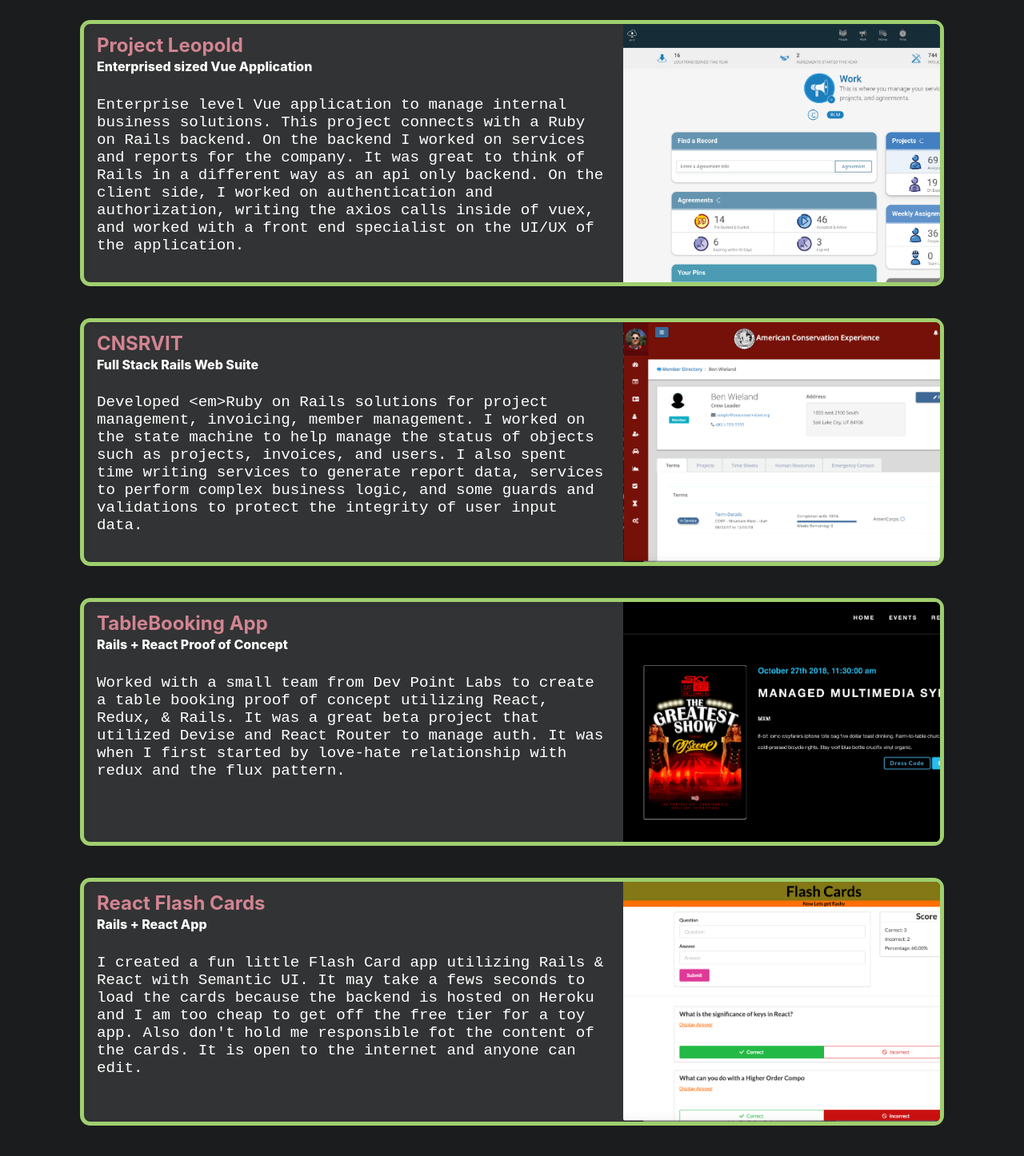
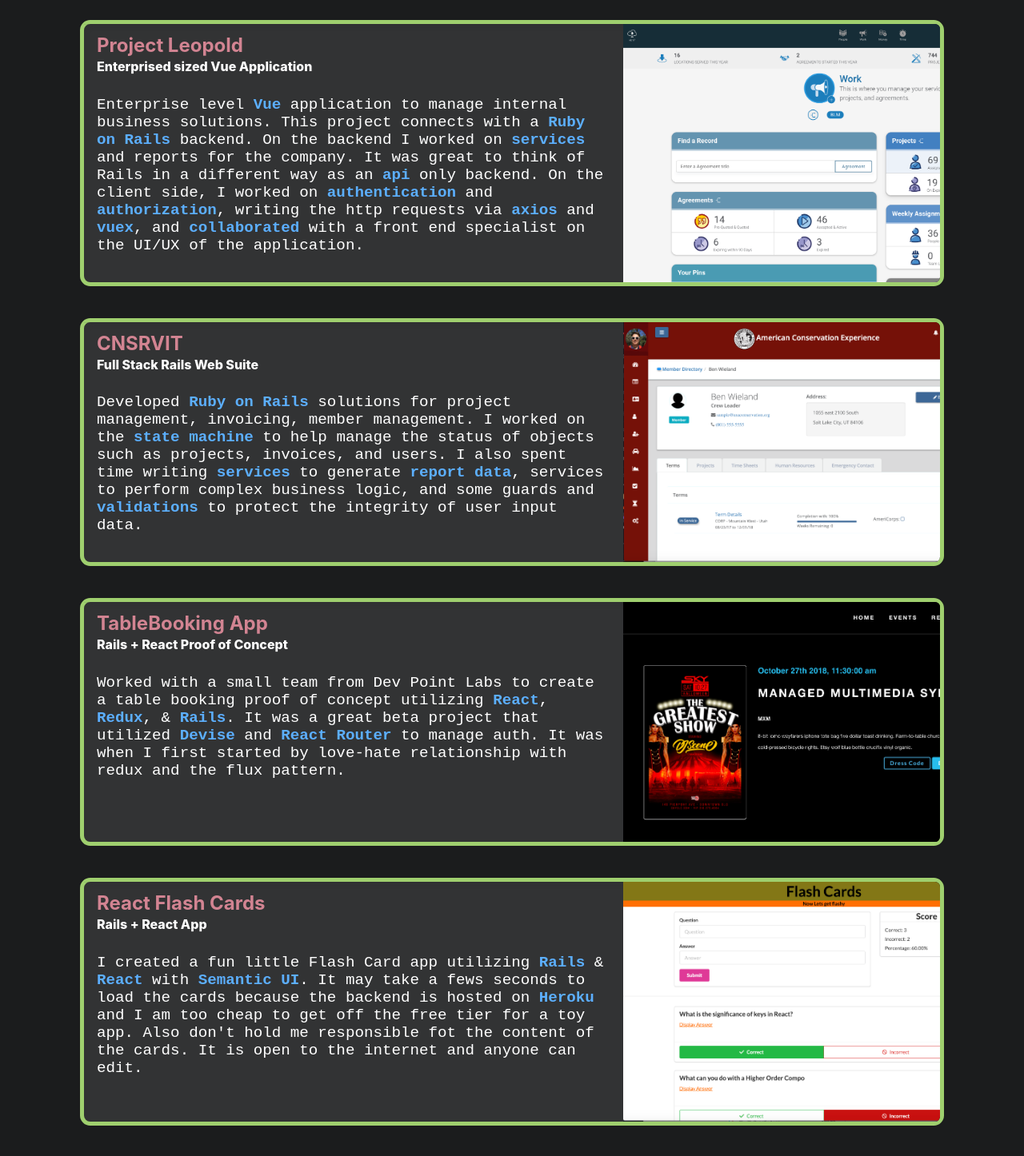
Before and after one commit to pohl989/pohlfolio, a React (Create React App) app: page / in a window 1280 px wide. Shown: the part 1048-2494 px from the top of the page at 80% size. Built offline with nearby package versions, Linux system fonts and the light colour scheme; a web font is replaced by a local one.

Commit message:
add strong text

```diff
--- a/src/App.css
+++ b/src/App.css
@@ -36,6 +36,10 @@
 .fade-out {
   opacity: 0;
   transition: opacity 1s ease;
+}
+/* #9fcf6e  #d28492 #5cafff*/
+strong {
+  color: #5cafff;
 }
 
 
--- a/src/components/NewProject.js
+++ b/src/components/NewProject.js
@@ -1,4 +1,4 @@
-import React from 'react'
+import React, {dangerouslySetInnerHTML} from 'react'
 import PropTypes from 'prop-types'
 
 // ? temp move out once it looks goood
@@ -6,6 +6,11 @@ import styled from 'styled-components'
 const cardShadow2 = 'inset 3px 4px 5px rgba(45, 45, 45, .2)'
 import {colors, media} from '../styledComponents/Defaults'
 const borderRadius = '.8em;'
+
+// ? never to be used with external content
+function createMarkup(markup) {
+  return {__html: markup}
+}
 
 const ProjectImageContainer = styled.div`
   min-width:300px;
@@ -111,11 +116,12 @@ function NewProject( {title, description, subTitle, imageUrl}) {
           clear: 'both',
         }}
         >
-          <p style={{
-            fontSize: '1.2rem',
-            fontFamily: '\'Roßboto Mono\', monospace',
-          }}>
-            {description}
+          <p
+            dangerouslySetInnerHTML={createMarkup(description)}
+            style={{
+              fontSize: '1.2rem',
+              fontFamily: '\'Roßboto Mono\', monospace',
+            }}>
           </p>
         </div>
 
--- a/src/featured-projects.js
+++ b/src/featured-projects.js
@@ -10,10 +10,13 @@ const featureProjects = [
     id: 1,
     title: 'Project Leopold',
     imageUrl: leopold,
-    description: `Enterprise level Vue application to manage internal business solutions. This project
-    connects with a Ruby on Rails backend. On the backend I worked on services and reports for the company.
-    It was great to think of Rails in a different way as an api only backend. On the client side, I worked on
-    authentication and authorization, writing the axios calls inside of vuex, and worked with a front end specialist
+    description: `Enterprise level <strong>Vue</strong> application to manage internal business solutions. This project
+    connects with a <strong>Ruby on Rails</strong> backend. On the backend
+    I worked on <strong>services</strong> and reports for the company.
+    It was great to think of Rails in a different way as an <strong>api</strong> only backend. On the client side, I worked on
+    <strong>authentication</strong> and <strong>authorization</strong>,
+    writing the http requests via <strong>axios</strong> and <strong>vuex</strong>, and
+    <strong>collaborated</strong> with a front end specialist
     on the UI/UX of the application.
     `,
     subTitle: 'Enterprised sized Vue Application',
@@ -22,11 +25,11 @@ const featureProjects = [
     id: 2,
     title: 'CNSRVIT',
     imageUrl: member,
-    description: `Developed <em>Ruby on Rails solutions for project management, invoicing,
-                member management. I worked on the state machine to help manage the status
+    description: `Developed <strong>Ruby on Rails</strong> solutions for project management, invoicing,
+                member management. I worked on the <strong>state machine</strong> to help manage the status
                 of objects such as projects, invoices, and users. I also spent time writing
-                services to generate report data, services to perform complex business logic,
-                and some guards and validations to protect the integrity of user input data.
+                <strong>services</strong> to generate <strong>report data</strong>, services to perform complex business logic,
+                and some guards and <strong>validations</strong> to protect the integrity of user input data.
                 `,
     subTitle: 'Full Stack Rails Web Suite',
   },
@@ -37,8 +40,11 @@ const featureProjects = [
     subTitle: 'Rails + React Proof of Concept',
     description: `
         Worked with a small team from Dev Point Labs to create a table booking
-        proof of concept utilizing React, Redux, & Rails. It was a great beta project that utilized
-        Devise and React Router to manage auth. It was when I first started by love-hate relationship with
+        proof of concept utilizing
+        <strong>React</strong>, <strong>Redux</strong>, & <strong>Rails</strong>.
+        It was a great beta project that utilized
+        <strong>Devise</strong> and <strong>React Router</strong>
+        to manage auth. It was when I first started by love-hate relationship with
         redux and the flux pattern.
         `,
     link: 'https://tablebooking-dpl.herokuapp.com/',
@@ -49,8 +55,9 @@ const featureProjects = [
     imageUrl: flashcards,
     subTitle: 'Rails + React App',
     description: `
-        I created a fun little Flash Card app utilizing Rails & React with Semantic UI.
-        It may take a fews seconds to load the cards because the backend is hosted on Heroku and
+        I created a fun little Flash Card app utilizing <strong>Rails</strong> & <strong>React</strong>
+        with <strong>Semantic UI</strong>.
+        It may take a fews seconds to load the cards because the backend is hosted on <strong>Heroku</strong> and
         I am too cheap to get off the free tier for a toy app. Also don't hold me responsible fot the
         content of the cards. It is open to the internet and anyone can edit.
     `,
@@ -62,12 +69,12 @@ const featureProjects = [
     imageUrl: memory,
     subTitle: 'Vue App',
     description:
-      `I decided to make a Drag Queen Memory Game with Vue.
+      `I decided to make a Drag Queen Memory Game with <strong>Vue</strong>.
       Because... why not? The world needed this.
-      It is just a funny little thing to play when you have that awkward amount of time.
-      It is best viewed on your phone, while you are awkwardly waiting for your best friend
+      It is just a fun little thing to play when you have that awkward amount of time.
+      It is best viewed on your <strong>phone</strong>, while you are awkwardly waiting for your best friend
       to meet up with you at the bar. But anyways, the
-      fun thing about this project is that it focused on something Vue is strong at, transitions and state management.`,
+      fun thing about this project is that it focused on something Vue is strong at, <strong>transitions</strong> and state management.`,
     link: 'https://memory.pohlfolio.com/',
   },
 ]
```
